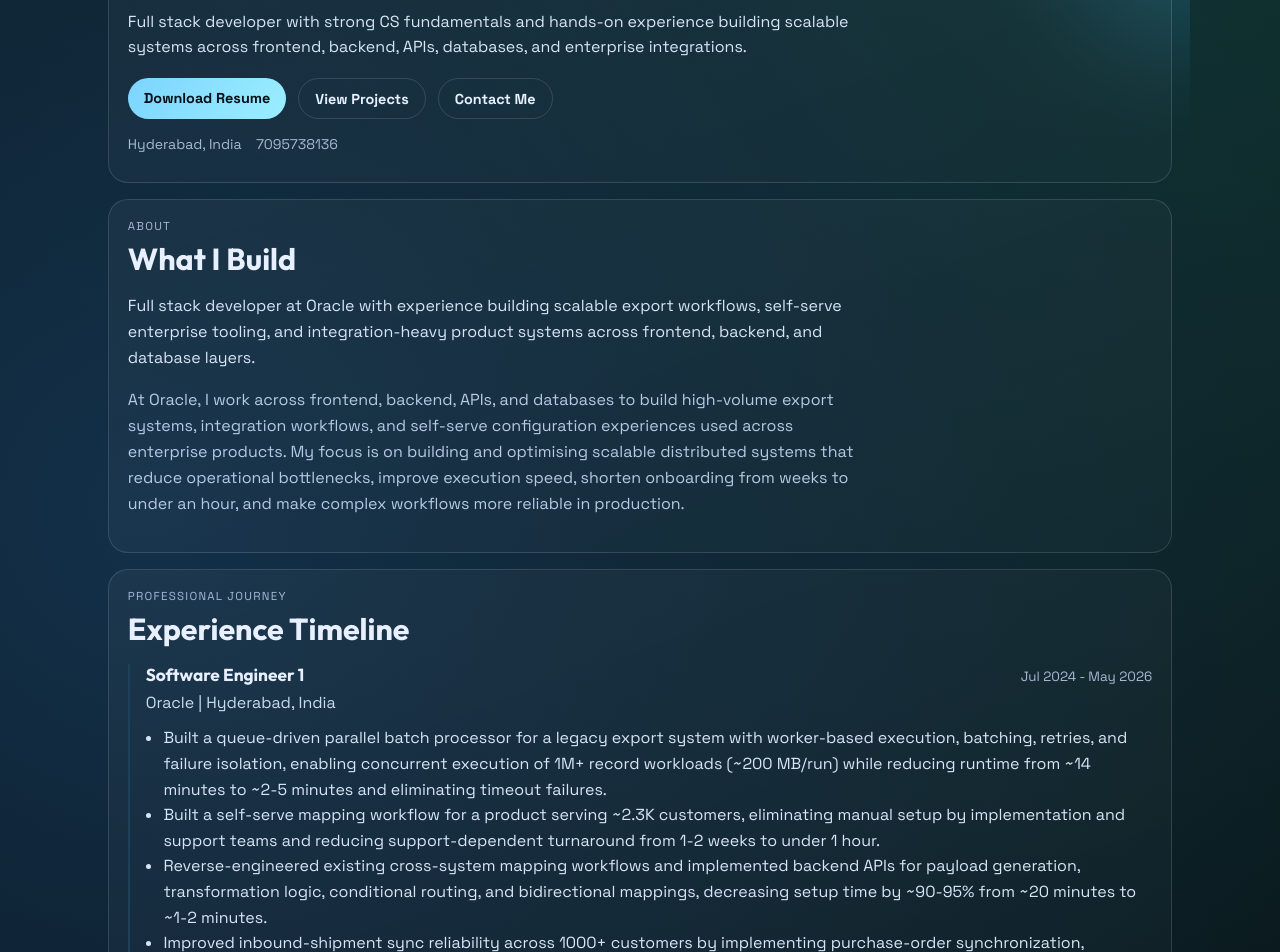
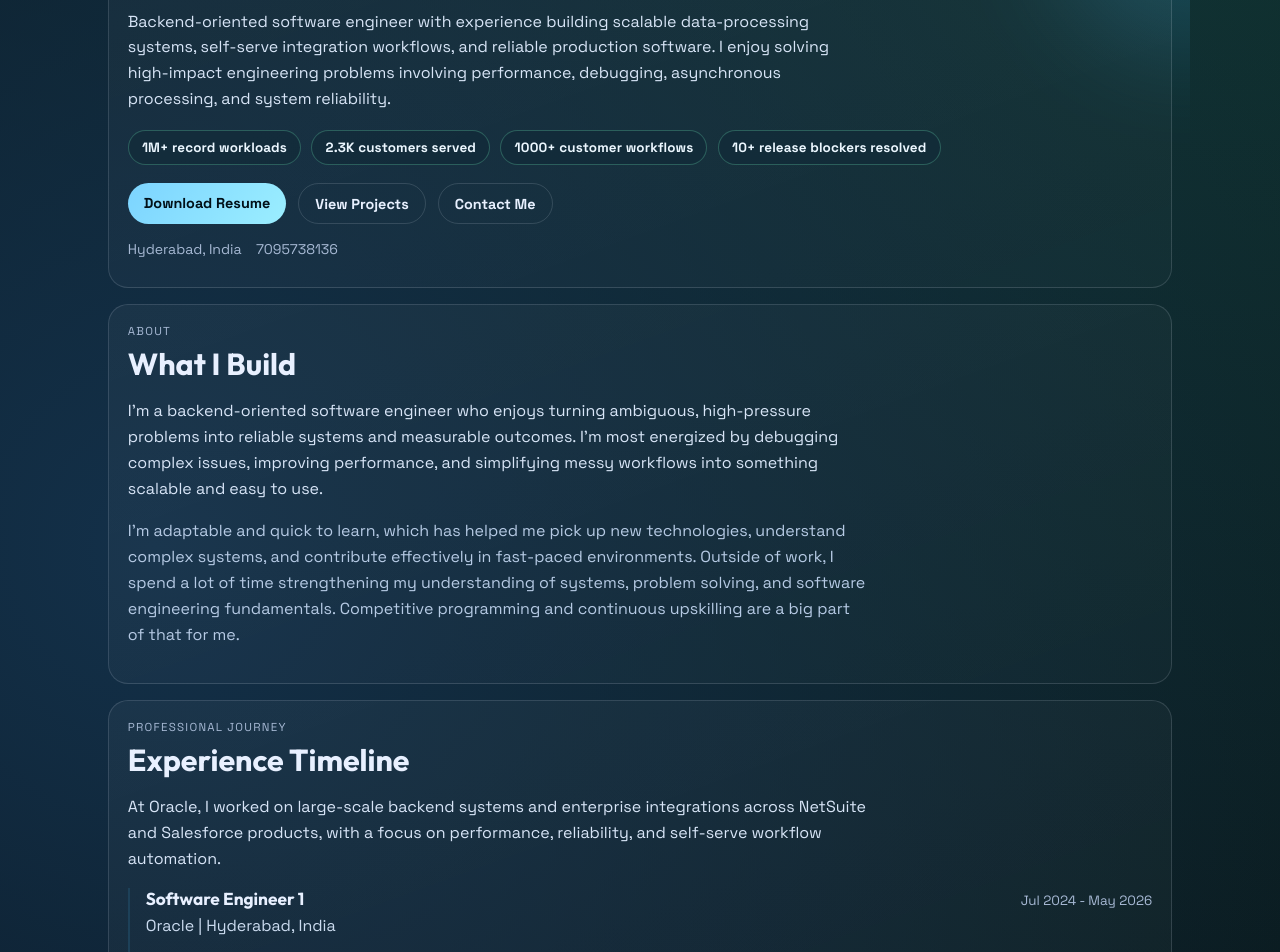
Before and after one commit to codetitan9999/Sree-Sumanth-Portfolio, a React (Vite) app: page / in a window 1280 px wide. Shown: the part 240-1192 px from the top of the page. Built offline with nearby package versions, Linux system fonts and the light colour scheme.

Commit message:
Refresh backend-focused hero and experience

```diff
--- a/src/App.jsx
+++ b/src/App.jsx
@@ -10,7 +10,7 @@ import SkillsSection from './components/SkillsSection';
 import { portfolioData } from './data/portfolioData';
 
 function App() {
-  const { personalInfo, about, experience, projects, skills, education, certifications, achievements } =
+  const { personalInfo, about, experienceIntro, experience, projects, skills, education, certifications, achievements } =
     portfolioData;
 
   return (
@@ -23,7 +23,7 @@ function App() {
       <main>
         <Hero personalInfo={personalInfo} />
         <AboutSection about={about} />
-        <ExperienceTimeline experience={experience} />
+        <ExperienceTimeline experience={experience} intro={experienceIntro} />
         <ProjectsGrid projects={projects} />
         <SkillsSection skills={skills} />
         <EducationSection education={education} />
--- a/src/components/ExperienceTimeline.jsx
+++ b/src/components/ExperienceTimeline.jsx
@@ -1,9 +1,10 @@
 import SectionTitle from './SectionTitle';
 
-function ExperienceTimeline({ experience }) {
+function ExperienceTimeline({ experience, intro }) {
   return (
     <section className="panel" id="experience">
       <SectionTitle eyebrow="Professional Journey" title="Experience Timeline" />
+      {intro ? <p className="experience-intro">{intro}</p> : null}
       <div className="timeline">
         {experience.map((item) => (
           <article className="timeline-item" key={`${item.company}-${item.role}`}>
--- a/src/components/Hero.jsx
+++ b/src/components/Hero.jsx
@@ -5,6 +5,13 @@ function Hero({ personalInfo }) {
       <h1>{personalInfo.fullName}</h1>
       <h3>{personalInfo.title}</h3>
       <p className="hero-copy">{personalInfo.shortBio}</p>
+      <div className="proof-strip" aria-label="Key proof points">
+        {personalInfo.proofStrip?.map((item) => (
+          <span className="proof-pill" key={item}>
+            {item}
+          </span>
+        ))}
+      </div>
 
       <div className="hero-actions">
         <a className="btn btn-primary" href={personalInfo.resumeUrl} target="_blank" rel="noreferrer">
--- a/src/data/portfolioData.js
+++ b/src/data/portfolioData.js
@@ -1,10 +1,16 @@
 export const portfolioData = {
   personalInfo: {
     fullName: 'Sree Sumanth Duddukuri',
-    eyebrow: 'Building and optimising scalable distributed systems',
-    title: 'Software Engineer I at Oracle | Full Stack Developer',
+    eyebrow: 'Building reliable backend systems and scalable APIs',
+    title: 'Software Engineer | Ex-Oracle | Backend Systems, APIs, Workflow Automation',
     shortBio:
-      'Full stack developer with strong CS fundamentals and hands-on experience building scalable systems across frontend, backend, APIs, databases, and enterprise integrations.',
+      'Backend-oriented software engineer with experience building scalable data-processing systems, self-serve integration workflows, and reliable production software. I enjoy solving high-impact engineering problems involving performance, debugging, asynchronous processing, and system reliability.',
+    proofStrip: [
+      '1M+ record workloads',
+      '2.3K customers served',
+      '1000+ customer workflows',
+      '10+ release blockers resolved'
+    ],
     email: 'sreesumanth199@gmail.com',
     phone: '7095738136',
     location: 'Hyderabad, India',
@@ -21,10 +27,12 @@ export const portfolioData = {
   },
   about: {
     shortBio:
-      'Full stack developer at Oracle with experience building scalable export workflows, self-serve enterprise tooling, and integration-heavy product systems across frontend, backend, and database layers.',
+      'I’m a backend-oriented software engineer who enjoys turning ambiguous, high-pressure problems into reliable systems and measurable outcomes. I’m most energized by debugging complex issues, improving performance, and simplifying messy workflows into something scalable and easy to use.',
     longBio:
-      'At Oracle, I work across frontend, backend, APIs, and databases to build high-volume export systems, integration workflows, and self-serve configuration experiences used across enterprise products. My focus is on building and optimising scalable distributed systems that reduce operational bottlenecks, improve execution speed, shorten onboarding from weeks to under an hour, and make complex workflows more reliable in production.'
+      'I’m adaptable and quick to learn, which has helped me pick up new technologies, understand complex systems, and contribute effectively in fast-paced environments. Outside of work, I spend a lot of time strengthening my understanding of systems, problem solving, and software engineering fundamentals. Competitive programming and continuous upskilling are a big part of that for me.'
   },
+  experienceIntro:
+    'At Oracle, I worked on large-scale backend systems and enterprise integrations across NetSuite and Salesforce products, with a focus on performance, reliability, and self-serve workflow automation.',
   experience: [
     {
       company: 'Oracle',
@@ -38,7 +46,7 @@ export const portfolioData = {
         'Improved inbound-shipment sync reliability across 1000+ customers by implementing purchase-order synchronization, validation logic, data-consistency checks, and failure handling, lowering production sync failures by ~80-90%.',
         'Resolved 10+ high-priority release blockers and production issues across integration workflows, including a release-critical sync defect fixed in 2 hours that prevented a 1-week delay for a rollout affecting 1000+ customers.'
       ],
-      technologies: ['JavaScript', 'TypeScript', 'Node.js', 'Flask', 'REST APIs', 'SQL', 'React']
+      technologies: ['JavaScript', 'TypeScript', 'Node.js', 'Flask', 'REST APIs', 'SQL', 'NetSuite', 'Salesforce']
     }
   ],
   projects: [
--- a/src/styles.css
+++ b/src/styles.css
@@ -149,6 +149,24 @@ main {
   color: #d8e5f7;
 }
 
+.proof-strip {
+  display: flex;
+  flex-wrap: wrap;
+  gap: 0.65rem;
+  margin-top: 1.1rem;
+}
+
+.proof-pill {
+  border: 1px solid rgba(122, 255, 199, 0.24);
+  background: rgba(19, 44, 58, 0.72);
+  color: #ecf7ff;
+  border-radius: 999px;
+  padding: 0.52rem 0.82rem;
+  font-size: 0.84rem;
+  font-weight: 600;
+  letter-spacing: 0.01em;
+}
+
 .body-text.muted {
   color: #b6cae4;
   margin-top: 0.75rem;
@@ -192,6 +210,13 @@ main {
   margin: 0.45rem 0 0;
   font-family: 'Outfit', sans-serif;
   font-size: clamp(1.3rem, 4vw, 1.9rem);
+}
+
+.experience-intro {
+  margin: 0.95rem 0 0;
+  max-width: 72ch;
+  line-height: 1.62;
+  color: #d8e5f7;
 }
 
 .timeline {
```
